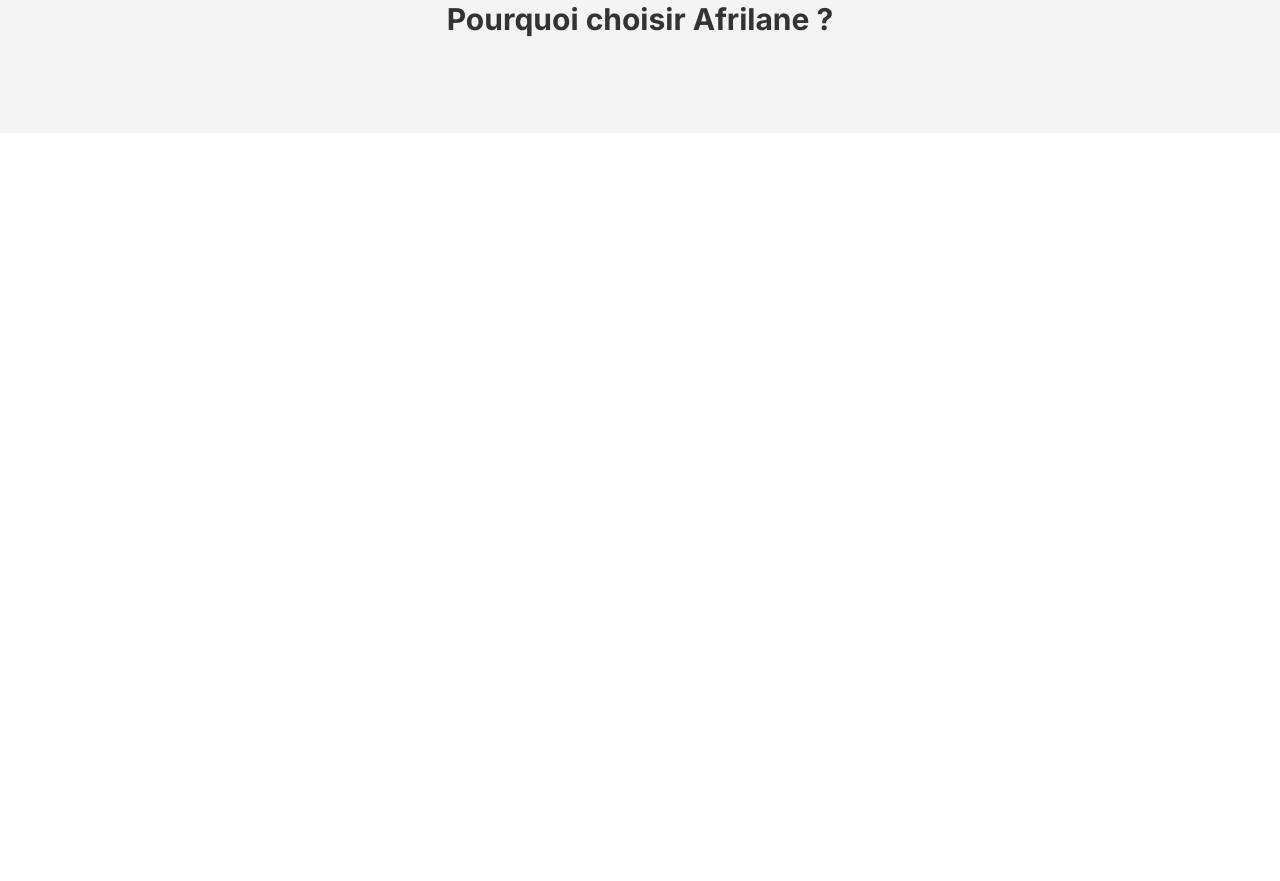
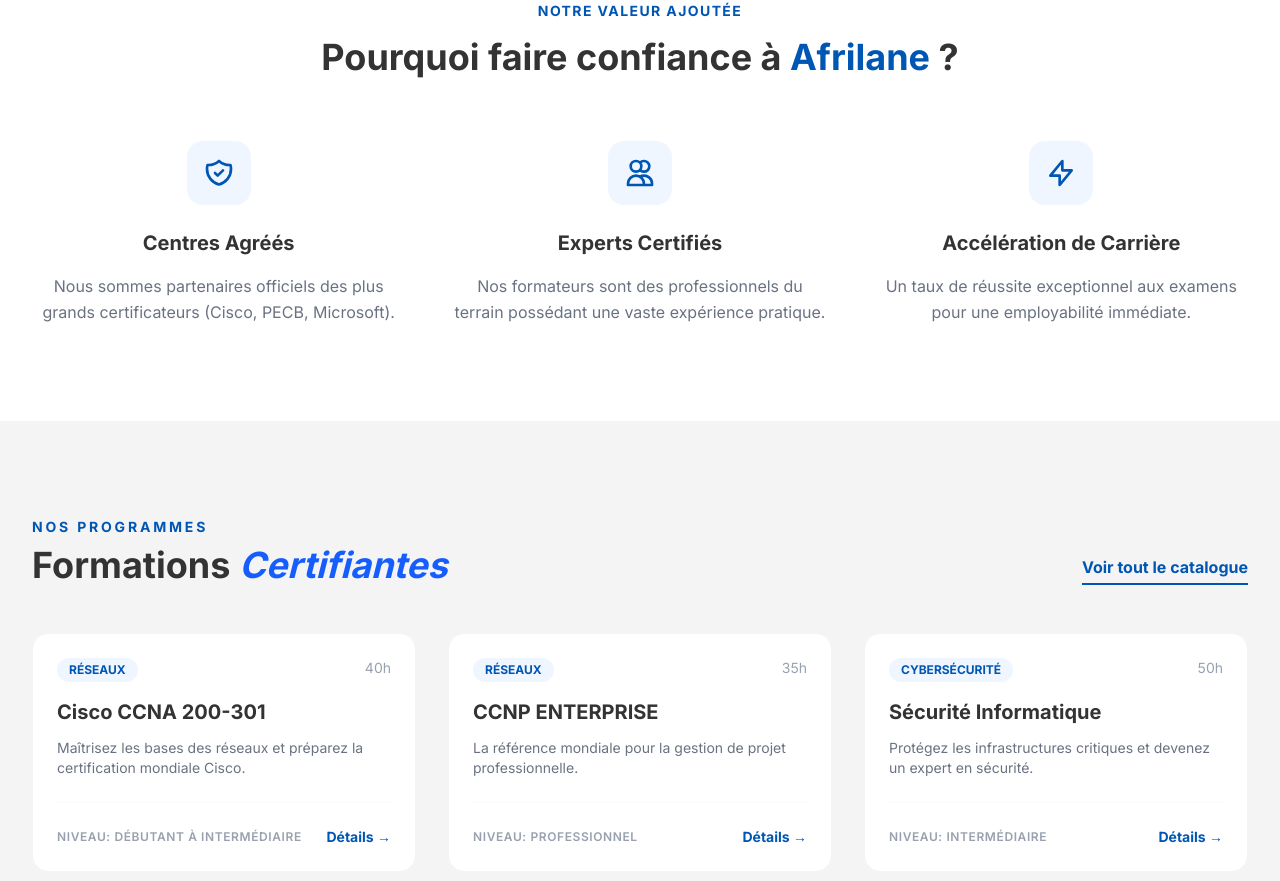
Before and after one commit to 7even5iv/afrilane-website, a React (Vite) app: page / in a window 1280 px wide. Shown: the part 1205-2086 px from the top of the page. Before the commit the page ends 1338 px from the top, so only its background shows below. Built offline with nearby package versions, Linux system fonts and the light colour scheme.

Commit message:
fix: Mise a jour

```diff
--- /dev/null
+++ b/src/components/sections/Courses.tsx
@@ -0,0 +1,33 @@
+import CourseCard from '../ui/CourseCard';
+import { COURSES } from '../../constants';
+
+const Courses = () => {
+    return (
+        <section className="bg-afrilane-light-grey py-24">
+            <div className="max-w-7xl mx-auto px-4 sm:px-6 lg:px-8">
+
+                <div className="flex flex-col md:flex-row justify-between items-end mb-12">
+                    <div>
+                        <h2 className="text-sm font-bold text-afrilane-blue uppercase tracking-[0.2em] mb-2">
+                            Nos Programmes
+                        </h2>
+                        <p className="text-3xl md:text-4xl font-black text-afrilane-dark-grey">
+                            Formations <span className="text-blue-600 italic">Certifiantes</span>
+                        </p>
+                    </div>
+                    <button className="mt-4 md:mt-0 text-afrilane-blue font-bold border-b-2 border-afrilane-blue pb-1 hover:text-blue-800 transition-all">
+                        Voir tout le catalogue
+                    </button>
+                </div>
+
+                <div className="grid grid-cols-1 md:grid-cols-2 lg:grid-cols-3 gap-8">
+                    {COURSES.map((course) => (
+                        <CourseCard key={course.id} {...course} />
+                    ))}
+                </div>
+            </div>
+        </section>
+    );
+};
+
+export default Courses;
--- /dev/null
+++ b/src/components/ui/CourseCard.tsx
@@ -0,0 +1,39 @@
+interface CourseProps {
+    title: string;
+    category: string;
+    duration: string;
+    level: string;
+    description: string;
+}
+
+const CourseCard = ({ title, category, duration, level, description }: CourseProps) => {
+    return (
+        <div className="bg-white border border-gray-100 rounded-2xl p-6 hover:shadow-2xl transition-all duration-300 flex flex-col h-full group">
+            <div className="flex justify-between items-start mb-4">
+                <span className="bg-blue-50 text-afrilane-blue text-xs font-bold px-3 py-1 rounded-full uppercase">
+                    {category}
+                </span>
+                <span className="text-gray-400 text-sm font-medium">{duration}</span>
+            </div>
+
+            <h3 className="text-xl font-bold text-afrilane-dark-grey mb-3 group-hover:text-afrilane-blue transition-colors">
+                {title}
+            </h3>
+
+            <p className="text-gray-500 text-sm mb-6 flex-grow">
+                {description}
+            </p>
+
+            <div className="pt-6 border-t border-gray-50 flex items-center justify-between">
+                <span className="text-xs font-semibold text-gray-400 uppercase tracking-wider">
+                    Niveau: {level}
+                </span>
+                <button className="text-afrilane-blue font-bold text-sm hover:underline">
+                    Détails →
+                </button>
+            </div>
+        </div>
+    );
+};
+
+export default CourseCard;
--- a/src/constants/index.ts
+++ b/src/constants/index.ts
@@ -14,6 +14,33 @@ export const PARTNERS = [
   { name: 'Pearson|Vue', logo: '/logos/pearson-vue.png' },
 ];
 
+export const COURSES = [
+  {
+    id: 1,
+    title: 'Cisco CCNA 200-301',
+    category: 'Réseaux',
+    duration: '40h',
+    level: 'Débutant à Intermédiaire',
+    description: 'Maîtrisez les bases des réseaux et préparez la certification mondiale Cisco.',
+  },
+  {
+    id: 2,
+    title: 'CCNP ENTERPRISE',
+    category: 'Réseaux',
+    duration: '35h',
+    level: 'Professionnel',
+    description: 'La référence mondiale pour la gestion de projet professionnelle.',
+  },
+  {
+    id: 3,
+    title: 'Sécurité Informatique',
+    category: 'Cybersécurité',
+    duration: '50h',
+    level: 'Intermédiaire',
+    description: 'Protégez les infrastructures critiques et devenez un expert en sécurité.',
+  },
+];
+
 export const COLORS = {
   primary: '#0056b3',
   secondary: '#f4f4f4',
--- a/src/pages/Home.tsx
+++ b/src/pages/Home.tsx
@@ -1,4 +1,5 @@
 import Hero from '../components/sections/Hero';
+import Courses from '../components/sections/Courses'; // N'oublie pas d'importer le nouveau composant
 import PartnerCard from '../components/ui/PartnerCard';
 import { PARTNERS } from '../constants';
 
@@ -10,8 +11,6 @@ const Home = () => {
       {/* Section Partenaires */}
       <section className="relative z-10 pb-20">
         <div className="max-w-7xl mx-auto px-4 sm:px-6 lg:px-8">
-
-          {/* Effet flottant SAFE */}
           <div className="relative -top-12">
             <div className="grid grid-cols-1 sm:grid-cols-2 lg:grid-cols-4 gap-8">
               {PARTNERS.slice(0, 4).map((partner) => (
@@ -23,21 +22,56 @@ const Home = () => {
               ))}
             </div>
           </div>
-
           <p className="text-center mt-16 text-gray-400 font-bold text-xs uppercase tracking-[0.3em]">
-            Partenaires officiels de l'entreprise
+            Certifications reconnues mondialement
           </p>
         </div>
       </section>
 
-      {/* Section suivante */}
-      <section className="bg-afrilane-light-grey py-24">
-        <div className="max-w-7xl mx-auto px-4 text-center">
-          <h2 className="text-3xl font-bold text-afrilane-dark-grey">
-            Pourquoi choisir Afrilane ?
+      {/* Section "Pourquoi choisir Afrilane ?" - Design Moderne */}
+      <section className="bg-white py-24">
+        <div className="max-w-7xl mx-auto px-4 sm:px-6 lg:px-8 text-center">
+          <h2 className="text-sm font-bold text-afrilane-blue uppercase tracking-widest mb-4">
+            Notre Valeur Ajoutée
           </h2>
+          <h3 className="text-3xl md:text-4xl font-black text-afrilane-dark-grey mb-16">
+            Pourquoi faire confiance à <span className="text-afrilane-blue">Afrilane</span> ?
+          </h3>
+
+          <div className="grid grid-cols-1 md:grid-cols-3 gap-12">
+            {/* Argument 1 */}
+            <div className="flex flex-col items-center">
+              <div className="h-16 w-16 bg-blue-50 rounded-2xl flex items-center justify-center text-afrilane-blue mb-6">
+                <svg className="w-8 h-8" fill="none" stroke="currentColor" viewBox="0 0 24 24"><path strokeLinecap="round" strokeLinejoin="round" strokeWidth="2" d="M9 12l2 2 4-4m5.618-4.016A11.955 11.955 0 0112 2.944a11.955 11.955 0 01-8.618 3.04A12.02 12.02 0 003 9c0 5.591 3.824 10.29 9 11.622 5.176-1.332 9-6.03 9-11.622 0-1.042-.133-2.052-.382-3.016z"></path></svg>
+              </div>
+              <h4 className="text-xl font-bold mb-4 text-afrilane-dark-grey">Centres Agréés</h4>
+              <p className="text-gray-500 leading-relaxed">Nous sommes partenaires officiels des plus grands certificateurs (Cisco, PECB, Microsoft).</p>
+            </div>
+
+            {/* Argument 2 */}
+            <div className="flex flex-col items-center">
+              <div className="h-16 w-16 bg-blue-50 rounded-2xl flex items-center justify-center text-afrilane-blue mb-6">
+                <svg className="w-8 h-8" fill="none" stroke="currentColor" viewBox="0 0 24 24"><path strokeLinecap="round" strokeLinejoin="round" strokeWidth="2" d="M12 4.354a4 4 0 110 5.292M15 21H3v-1a6 6 0 0112 0v1zm0 0h6v-1a6 6 0 00-9-5.197M13 7a4 4 0 11-8 0 4 4 0 018 0z"></path></svg>
+              </div>
+              <h4 className="text-xl font-bold mb-4 text-afrilane-dark-grey">Experts Certifiés</h4>
+              <p className="text-gray-500 leading-relaxed">Nos formateurs sont des professionnels du terrain possédant une vaste expérience pratique.</p>
+            </div>
+
+            {/* Argument 3 */}
+            <div className="flex flex-col items-center">
+              <div className="h-16 w-16 bg-blue-50 rounded-2xl flex items-center justify-center text-afrilane-blue mb-6">
+                <svg className="w-8 h-8" fill="none" stroke="currentColor" viewBox="0 0 24 24"><path strokeLinecap="round" strokeLinejoin="round" strokeWidth="2" d="M13 10V3L4 14h7v7l9-11h-7z"></path></svg>
+              </div>
+              <h4 className="text-xl font-bold mb-4 text-afrilane-dark-grey">Accélération de Carrière</h4>
+              <p className="text-gray-500 leading-relaxed">Un taux de réussite exceptionnel aux examens pour une employabilité immédiate.</p>
+            </div>
+          </div>
         </div>
       </section>
+
+      {/* Section Formations (sur fond gris clair pour le contraste) */}
+      <Courses />
+
     </div>
   );
 };
```
